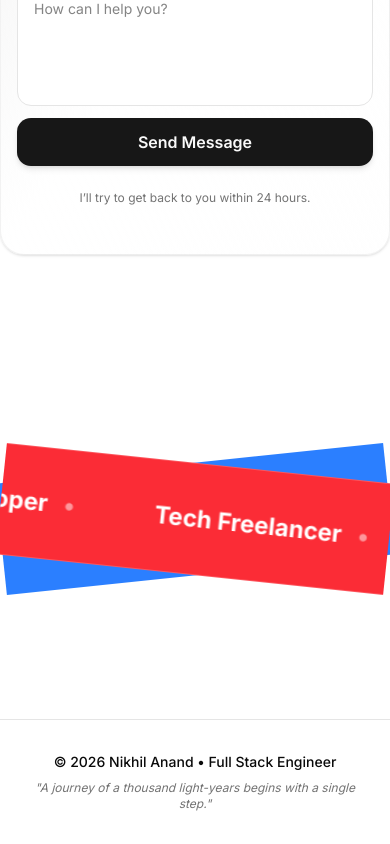
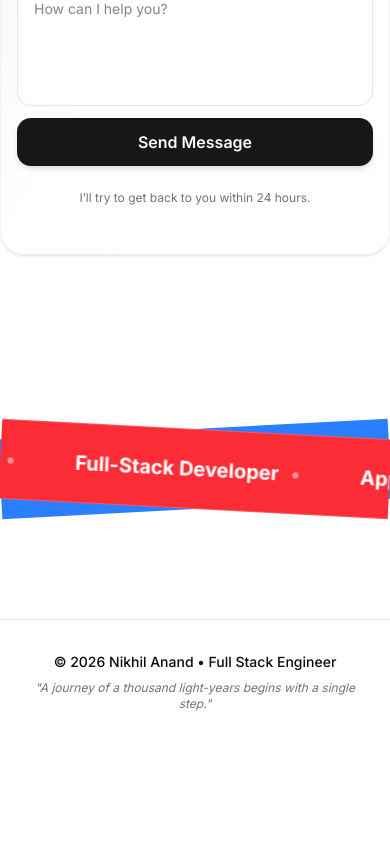
Before and after one commit to niks-nikhil-anand/portfolio_2025, a Next.js app: page / in a window 390 px wide. Shown: the part 3512-4356 px from the top of the page. After the commit the page ends 4256 px from the top, so only its background shows below. Built offline with nearby package versions, Linux system fonts and the light colour scheme.

Commit message:
feat: Implement responsive styling for the TechMarquee component by adjusting heights, rotations, font sizes, and spacing for various screen sizes.

```diff
--- a/src/components/(Homepage)/TechMarquee.tsx
+++ b/src/components/(Homepage)/TechMarquee.tsx
@@ -20,10 +20,10 @@ const TechMarquee = () => {
   );
 
   return (
-    <div className="relative w-full h-[400px] overflow-hidden flex items-center justify-center bg-white dark:bg-background">
+    <div className="relative w-full h-[300px] md:h-[400px] overflow-hidden flex items-center justify-center bg-white dark:bg-background">
       {/* First Marquee - Blue (Crossing downwards) */}
-      <div className="absolute w-full transform -rotate-6 z-10">
-        <div className="relative w-full flex items-center h-28 bg-blue-500 dark:bg-blue-600">
+      <div className="absolute w-full transform -rotate-3 md:-rotate-6 z-10">
+        <div className="relative w-full flex items-center h-20 md:h-28 bg-blue-500 dark:bg-blue-600">
           <div className="relative z-10 w-full overflow-hidden">
             <motion.div
               className="flex whitespace-nowrap py-4 will-change-transform"
@@ -40,10 +40,10 @@ const TechMarquee = () => {
               {repeatedItems.map((item, index) => (
                 <span
                   key={index}
-                  className="inline-block px-8 text-2xl md:text-3xl lg:text-4xl font-bold text-white transition-colors duration-300"
+                  className="inline-block px-6 md:px-8 text-xl md:text-3xl lg:text-4xl font-bold text-white transition-colors duration-300"
                 >
                   {item}
-                  <span className="mx-4 opacity-50">•</span>
+                  <span className="mx-3 md:mx-4 opacity-50">•</span>
                 </span>
               ))}
             </motion.div>
@@ -52,8 +52,8 @@ const TechMarquee = () => {
       </div>
 
       {/* Second Marquee - Red (Crossing upwards) */}
-      <div className="absolute w-full transform rotate-6 z-20">
-        <div className="relative w-full flex items-center h-28 bg-red-500 dark:bg-red-600 border-y border-white/20">
+      <div className="absolute w-full transform rotate-3 md:rotate-6 z-20">
+        <div className="relative w-full flex items-center h-20 md:h-28 bg-red-500 dark:bg-red-600 border-y border-white/20">
           <div className="relative z-10 w-full overflow-hidden">
             <motion.div
               className="flex whitespace-nowrap py-4 will-change-transform"
@@ -70,10 +70,10 @@ const TechMarquee = () => {
               {repeatedItems.map((item, index) => (
                 <span
                   key={index}
-                  className="inline-block px-8 text-2xl md:text-3xl lg:text-4xl font-bold text-white transition-colors duration-300"
+                  className="inline-block px-6 md:px-8 text-xl md:text-3xl lg:text-4xl font-bold text-white transition-colors duration-300"
                 >
                   {item}
-                  <span className="mx-4 opacity-50">•</span>
+                  <span className="mx-3 md:mx-4 opacity-50">•</span>
                 </span>
               ))}
             </motion.div>
```
